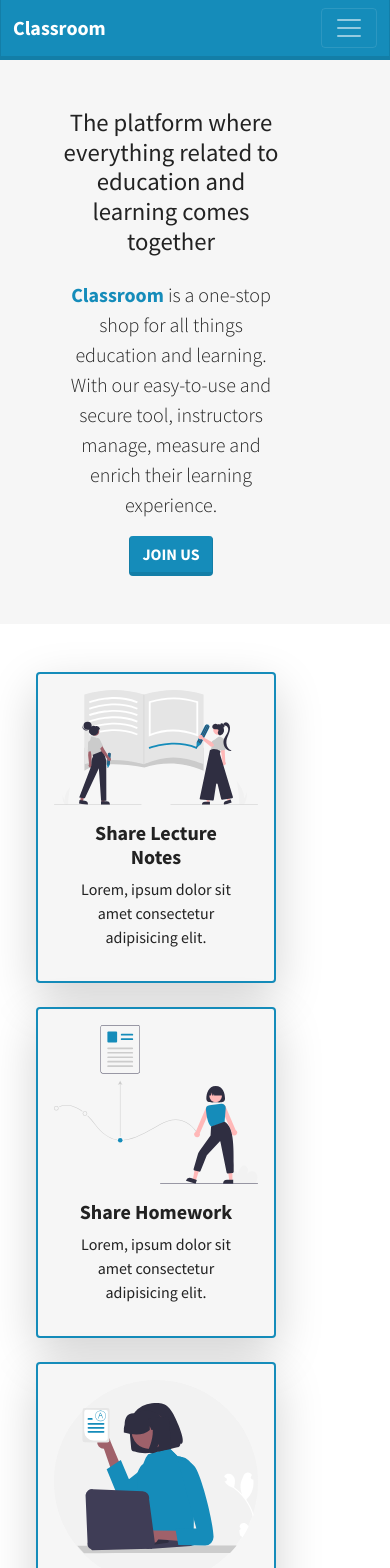
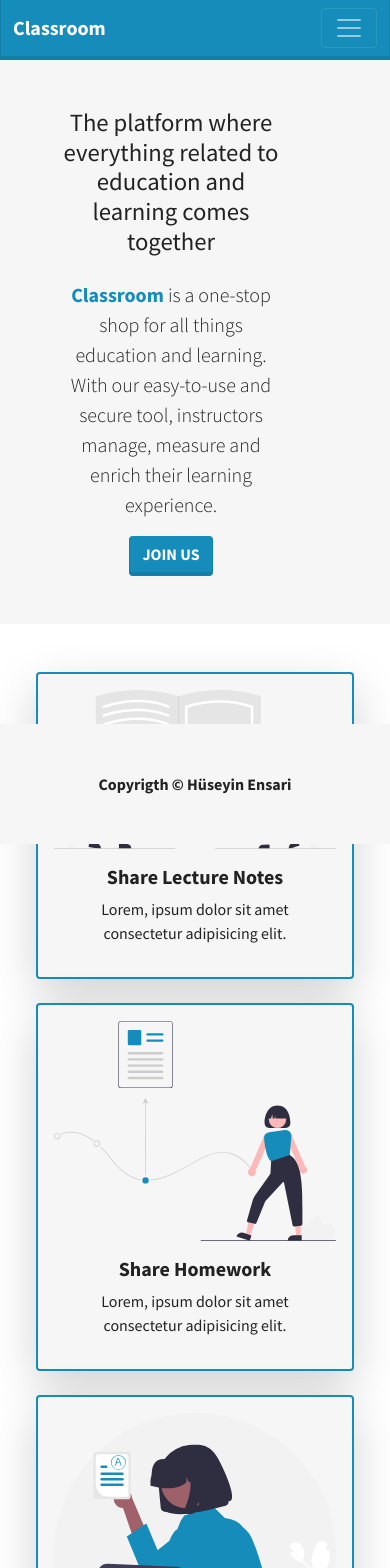
Before and after one commit to huseyin-ensari/Google-Classroom-Clone-App, a React (Create React App) app in the folder frontend/: page / in a window 390 px wide. Shown: the top 1568 px of the page. Built offline with nearby package versions, Linux system fonts and the light colour scheme; no server answers.

Commit message:
Fix responsive display error in Landing Page

```diff
--- a/frontend/src/pages/LandingPage/Card.js
+++ b/frontend/src/pages/LandingPage/Card.js
@@ -1,11 +1,12 @@
 import React from "react";
-import { Card, Image } from "react-bootstrap";
+import { Card, Col, Image } from "react-bootstrap";
 
 const MyCard = ({ title, text, img }) => {
   return (
+    <Col>
       <Card
-      className="border-primary border-2 text-center shadow-lg bg-light p-3"
-      style={{ width: "15rem" }}
+        // style={{ height: "25rem" }}
+        className="border-primary border-2 text-center shadow-lg bg-light p-3 h-100"
       >
         <Image className="mt-auto" src={img} alt={title} />
         <div className="mt-auto">
@@ -15,6 +16,7 @@ const MyCard = ({ title, text, img }) => {
           </Card.Body>
         </div>
       </Card>
+    </Col>
   );
 };
 
--- a/frontend/src/pages/LandingPage/CardsSection.js
+++ b/frontend/src/pages/LandingPage/CardsSection.js
@@ -6,12 +6,12 @@ import {
   downloadExcel,
 } from "./assets";
 import MyCard from "./Card";
-import { Container, Row } from "react-bootstrap";
+import { Col, Container, Row } from "react-bootstrap";
 
 const CardsSection = () => {
   return (
-    <Container className="p-5">
-      <Row className="justify-content-between g-4" xs={2} md={3} sm={2}>
+    <Container className="p-2">
+      <Row className="g-4 mt-3 mx-3" xs={1} md={2} sm={2} lg={4}>
         <MyCard
           img={lectureNotes}
           title="Share Lecture Notes"
--- a/frontend/src/pages/LandingPage/Footer.js
+++ b/frontend/src/pages/LandingPage/Footer.js
@@ -3,7 +3,7 @@ import { Container } from "react-bootstrap";
 
 const Footer = () => {
   return (
-    <footer className="bg-light text-center fw-bold p-5">
+    <footer className="bg-light text-center fw-bold p-5 fixed-bottom">
       <Container>Copyrigth &copy; Hüseyin Ensari</Container>
     </footer>
   );
```
Lines whose indentation alone changed are shown as unchanged.
